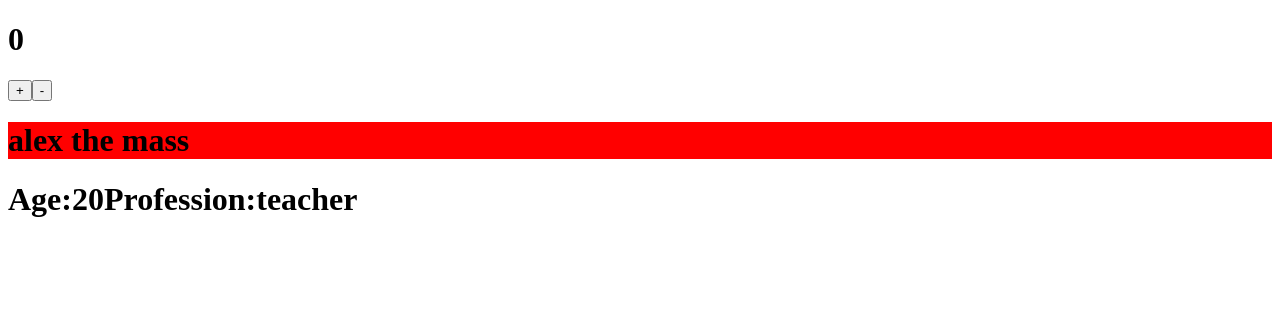
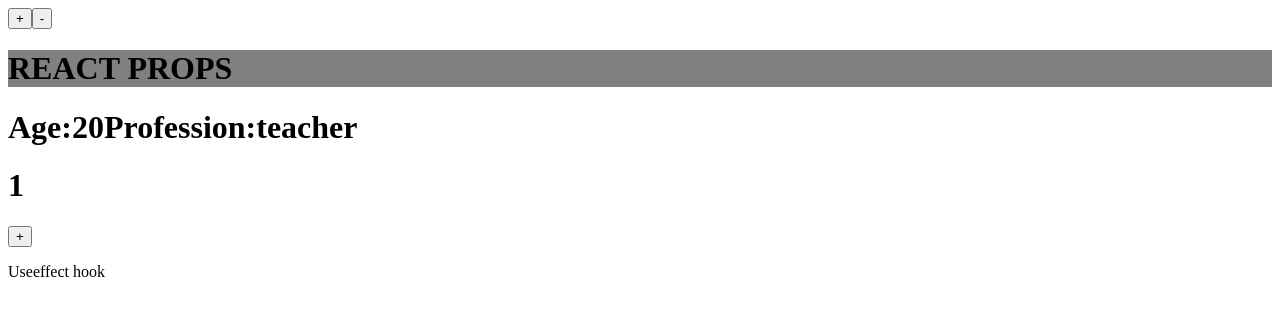
Before and after one commit to vimal336/React-js-projects, a React (Create React App) app in the folder myapp/: page / in a window 1280 px wide. Shown: the top 316 px of the page. Built offline with nearby package versions, Linux system fonts and the light colour scheme.

Commit message:
react practice

```diff
--- a/myapp/src/App.js
+++ b/myapp/src/App.js
@@ -1,9 +1,11 @@
 import { Header } from "./components/Header";
+import { Hooks } from "./components/Hooks";
+import { Useeffecthook } from "./components/Useeffecthook";
 
 function App() {
 
   const data = {
-    name: "alex the mass",
+    name: "REACT PROPS",
     age: 20,
     job: "teacher",
   };
@@ -11,6 +13,8 @@ function App() {
   return (
     <>
       <Header name={data.name} age={data.age} job={data.job} />
+      <Hooks/>
+      <Useeffecthook/>
     </>
   );
 }
--- a/myapp/src/components/Header.js
+++ b/myapp/src/components/Header.js
@@ -15,10 +15,10 @@ export const Header = (props) => {
 
   return (
     <div>
-          <h1>{increment}</h1>
+          {/* <h1>{increment}</h1> */}
          <button onClick={handleincrement}> + </button>
          <button onClick={handledecrement}> - </button>
-        <h1 style={{backgroundColor:'red'}}>{props.name}</h1>
+        <h1 style={{backgroundColor:'grey'}}>{props.name}</h1>
         <h1>Age:{props.age}Profession:{props.job}</h1>
     </div>
   )
--- /dev/null
+++ b/myapp/src/components/Hooks.js
@@ -0,0 +1,16 @@
+import React, { useState } from 'react'
+
+export const Hooks = () => {
+   let x =1;
+   const inc = () => {
+    x = x+1;
+    console.log(x)
+   }
+  return (
+
+    <div>
+           <h1>{x}</h1>
+           <button onClick={inc}>+</button>
+    </div>
+  )
+}
--- /dev/null
+++ b/myapp/src/components/Useeffecthook.js
@@ -0,0 +1,7 @@
+export const Useeffecthook = () =>{
+    return(
+        <>
+         <p>Useeffect hook</p>
+        </>
+    )
+}
```
